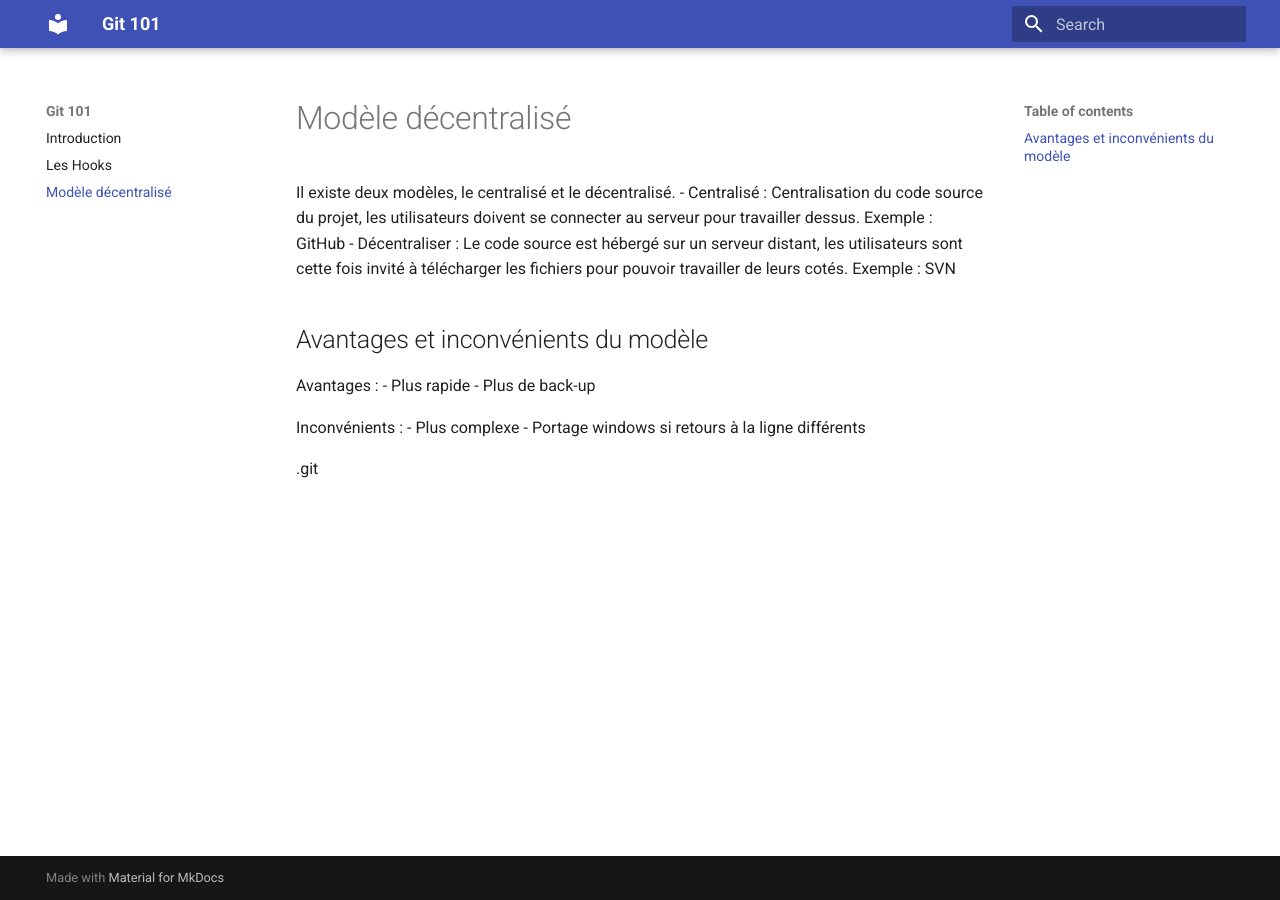
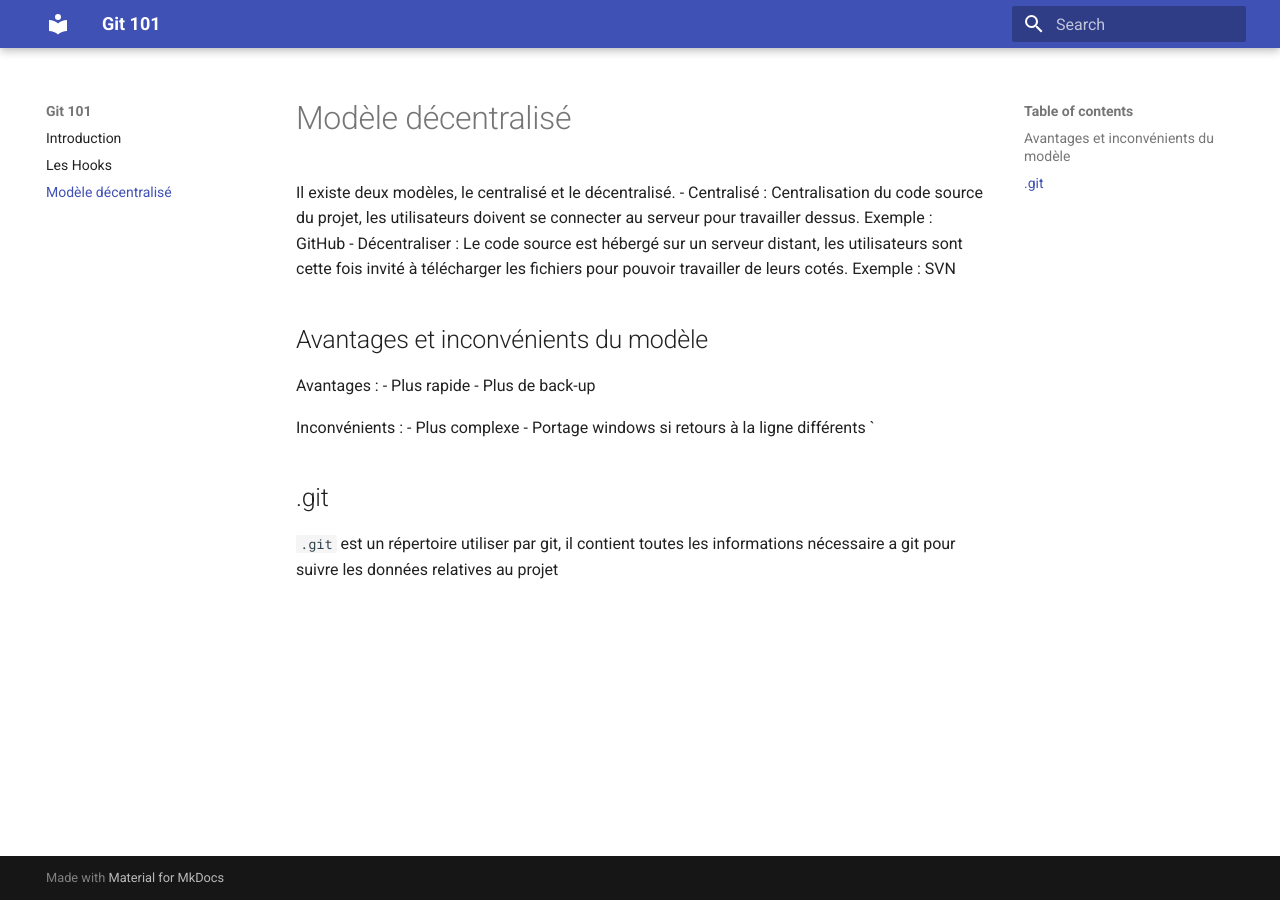
Before and after one commit to ub-mmi-but/git-101, an MkDocs documentation site: the page built from docs/modeleDecentralise.md, in a window 1280 px wide. Built offline with MkDocs 1.6.1 and Material for MkDocs 9.7.7, drawn with Linux system fonts in a browser that asks for light colours.

Commit message:
Ajout d'une partie sur .git

```diff
--- a/docs/modeleDecentralise.md
+++ b/docs/modeleDecentralise.md
@@ -14,5 +14,7 @@ Avantages :
 Inconvénients :
     - Plus complexe
     - Portage windows si retours à la ligne différents
+`
+## .git
 
-.git
+`.git` est un répertoire utiliser par git, il contient toutes les informations nécessaire a git pour suivre les données relatives au projet
```
Also changed, not shown: docs/hooks.md (+1 -1 lines).
